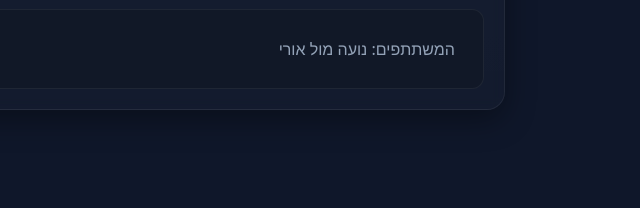
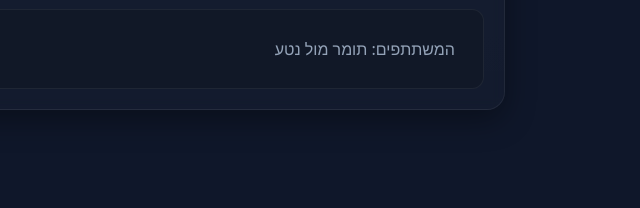
Before and after one commit to aybc2025/thingskidssay, a plain HTML site: page index.html in a window 1280 px wide. Shown: the part 483-691 px from the top of the page, 516-1156 px from the left. Drawn offline with Linux system fonts and the light colour scheme.

Commit message:
Update index.html

```diff
--- a/index.html
+++ b/index.html
@@ -139,8 +139,8 @@
   const CONFIG = {
     title: 'דברים שהילדים אומרים',
     rounds: 10, // מספר השאלות במשחק
-    A: 'נועה', // שם ילד/ה 1 — אפשר לשנות כאן
-    B: 'אורי', // שם ילד/ה 2 — ואפשר לשנות כאן
+    A: 'תומר', // שם ילד/ה 1 — אפשר לשנות כאן
+    B: 'נטע', // שם ילד/ה 2 — ואפשר לשנות כאן
     quotes: [
       { text: 'אני חושב במקום אני שוכב', by: 'A' },
       { text: 'גדנים במקום דגנים', by: 'B' },
```
